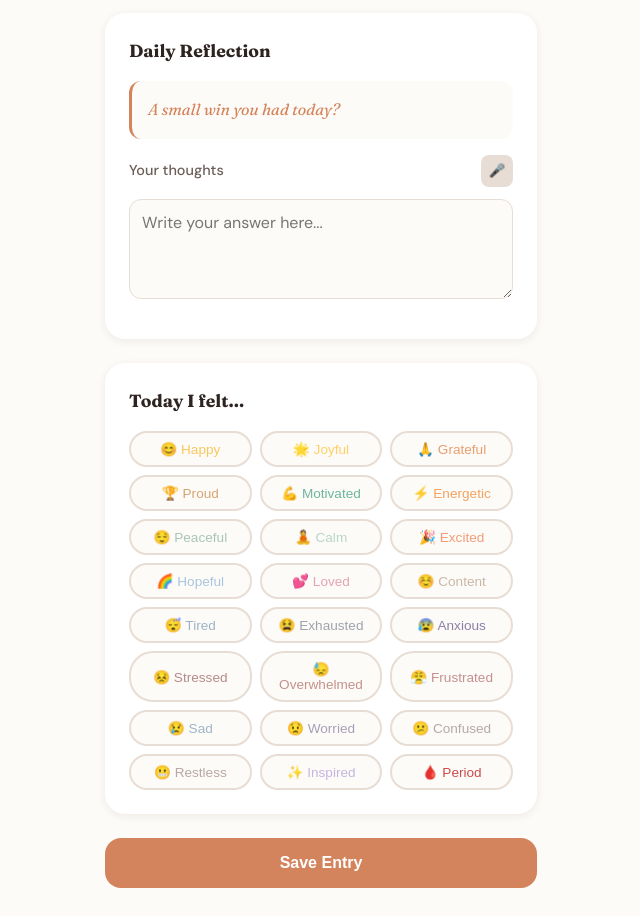
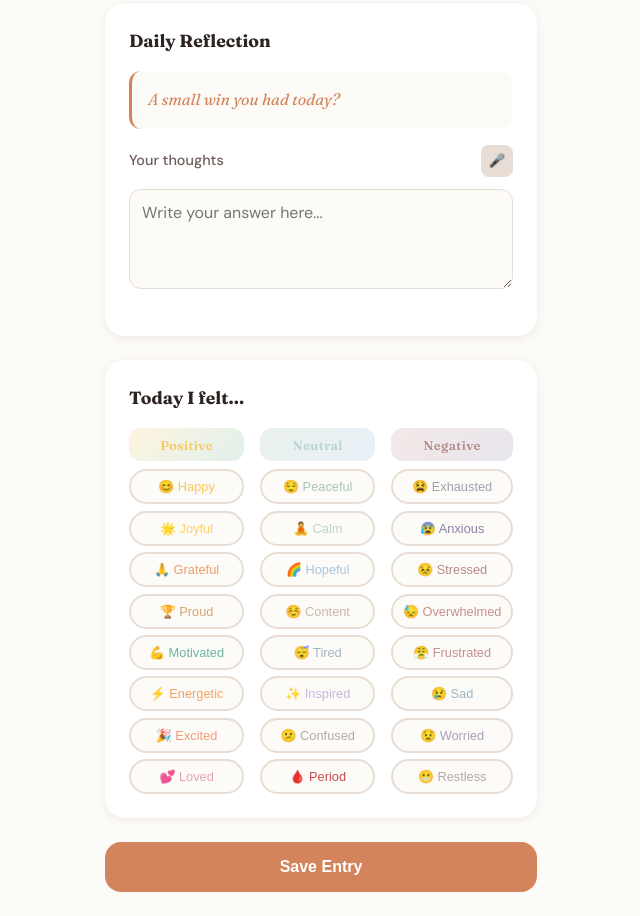
Before and after one commit to georgewhit99/Goose-Diary, a plain HTML site: page index.html in a window 1280 px wide. Shown: the part 1249-2165 px from the top of the page, without its empty margins (319-959 px from the left). Drawn offline with Linux system fonts and the light colour scheme.

Commit message:
Update index.html

```diff
--- a/index.html
+++ b/index.html
@@ -1,5 +1,3 @@
-updates 2
-updates
 <!DOCTYPE html>
 <html lang="en">
 <head>
@@ -657,22 +655,74 @@ updates
         }
 
         /* Mood Tags */
-        .mood-tags {
+        .mood-categories {
             display: grid;
             grid-template-columns: repeat(3, 1fr);
+            gap: 1rem;
+        }
+
+        .mood-category {
+            display: flex;
+            flex-direction: column;
             gap: 0.5rem;
         }
 
+        .mood-category-header {
+            font-family: 'Fraunces', serif;
+            font-size: 0.8rem;
+            font-weight: 600;
+            text-align: center;
+            padding: 0.4rem 0.5rem;
+            border-radius: 0.75rem;
+            letter-spacing: 0.03em;
+        }
+
+        .mood-category.positive .mood-category-header {
+            background: linear-gradient(135deg, rgba(246, 200, 95, 0.2), rgba(107, 181, 160, 0.2));
+            color: var(--mood-happy);
+        }
+
+        .dark .mood-category.positive .mood-category-header {
+            background: linear-gradient(135deg, rgba(246, 200, 95, 0.15), rgba(107, 181, 160, 0.15));
+        }
+
+        .mood-category.neutral .mood-category-header {
+            background: linear-gradient(135deg, rgba(168, 197, 185, 0.25), rgba(168, 197, 224, 0.25));
+            color: var(--mood-calm);
+        }
+
+        .dark .mood-category.neutral .mood-category-header {
+            background: linear-gradient(135deg, rgba(168, 197, 185, 0.15), rgba(168, 197, 224, 0.15));
+        }
+
+        .mood-category.negative .mood-category-header {
+            background: linear-gradient(135deg, rgba(196, 145, 139, 0.2), rgba(139, 127, 168, 0.2));
+            color: var(--mood-stressed);
+        }
+
+        .dark .mood-category.negative .mood-category-header {
+            background: linear-gradient(135deg, rgba(196, 145, 139, 0.15), rgba(139, 127, 168, 0.15));
+        }
+
+        .mood-tags {
+            display: flex;
+            flex-direction: column;
+            gap: 0.4rem;
+        }
+
         .mood-tag {
-            padding: 0.5rem 0.75rem;
-            border-radius: 1.5rem;
+            padding: 0.5rem 0.6rem;
+            border-radius: 1.25rem;
             border: 2px solid var(--color-border);
             background: var(--color-bg);
             cursor: pointer;
             transition: all 0.2s ease;
-            font-size: 0.85rem;
+            font-size: 0.8rem;
             font-weight: 500;
             text-align: center;
+            white-space: nowrap;
+            overflow: hidden;
+            text-overflow: ellipsis;
         }
 
         .mood-tag:hover {
@@ -1997,20 +2047,39 @@ updates
                 <!-- Mood Tags -->
                 <div class="section-card">
                     <h2 class="section-title">Today I felt...</h2>
-                    <div class="mood-tags" id="moodTags">
+                    <div class="mood-categories" id="moodTags">
+                        <!-- Positive Moods -->
+                        <div class="mood-category positive">
+                            <div class="mood-category-header">Positive</div>
+                            <div class="mood-tags">
                                 <button class="mood-tag" data-mood="happy">😊 Happy</button>
                                 <button class="mood-tag" data-mood="joyful">🌟 Joyful</button>
                                 <button class="mood-tag" data-mood="grateful">🙏 Grateful</button>
                                 <button class="mood-tag" data-mood="proud">🏆 Proud</button>
                                 <button class="mood-tag" data-mood="motivated">💪 Motivated</button>
                                 <button class="mood-tag" data-mood="energetic">⚡ Energetic</button>
+                                <button class="mood-tag" data-mood="excited">🎉 Excited</button>
+                                <button class="mood-tag" data-mood="loved">💕 Loved</button>
+                            </div>
+                        </div>
+                        <!-- Neutral Moods -->
+                        <div class="mood-category neutral">
+                            <div class="mood-category-header">Neutral</div>
+                            <div class="mood-tags">
                                 <button class="mood-tag" data-mood="peaceful">😌 Peaceful</button>
                                 <button class="mood-tag" data-mood="calm">🧘 Calm</button>
-                        <button class="mood-tag" data-mood="excited">🎉 Excited</button>
                                 <button class="mood-tag" data-mood="hopeful">🌈 Hopeful</button>
-                        <button class="mood-tag" data-mood="loved">💕 Loved</button>
                                 <button class="mood-tag" data-mood="content">☺️ Content</button>
                                 <button class="mood-tag" data-mood="tired">😴 Tired</button>
+                                <button class="mood-tag" data-mood="inspired">✨ Inspired</button>
+                                <button class="mood-tag" data-mood="confused">😕 Confused</button>
+                                <button class="mood-tag" data-mood="period">🩸 Period</button>
+                            </div>
+                        </div>
+                        <!-- Negative Moods -->
+                        <div class="mood-category negative">
+                            <div class="mood-category-header">Negative</div>
+                            <div class="mood-tags">
                                 <button class="mood-tag" data-mood="exhausted">😫 Exhausted</button>
                                 <button class="mood-tag" data-mood="anxious">😰 Anxious</button>
                                 <button class="mood-tag" data-mood="stressed">😣 Stressed</button>
@@ -2018,10 +2087,9 @@ updates
                                 <button class="mood-tag" data-mood="frustrated">😤 Frustrated</button>
                                 <button class="mood-tag" data-mood="sad">😢 Sad</button>
                                 <button class="mood-tag" data-mood="worried">😟 Worried</button>
-                        <button class="mood-tag" data-mood="confused">😕 Confused</button>
                                 <button class="mood-tag" data-mood="restless">😬 Restless</button>
-                        <button class="mood-tag" data-mood="inspired">✨ Inspired</button>
-                        <button class="mood-tag" data-mood="period">🩸 Period</button>
+                            </div>
+                        </div>
                     </div>
                 </div>
 
```
Lines whose indentation alone changed are shown as unchanged.
